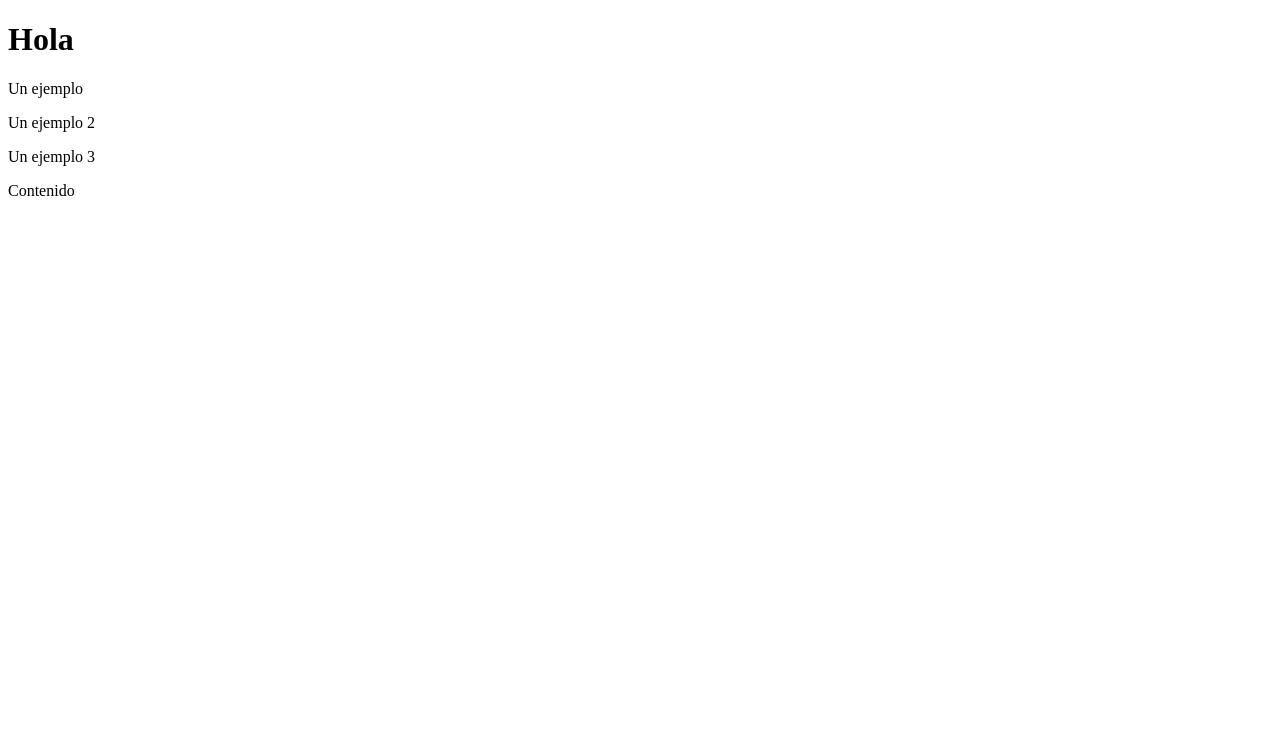
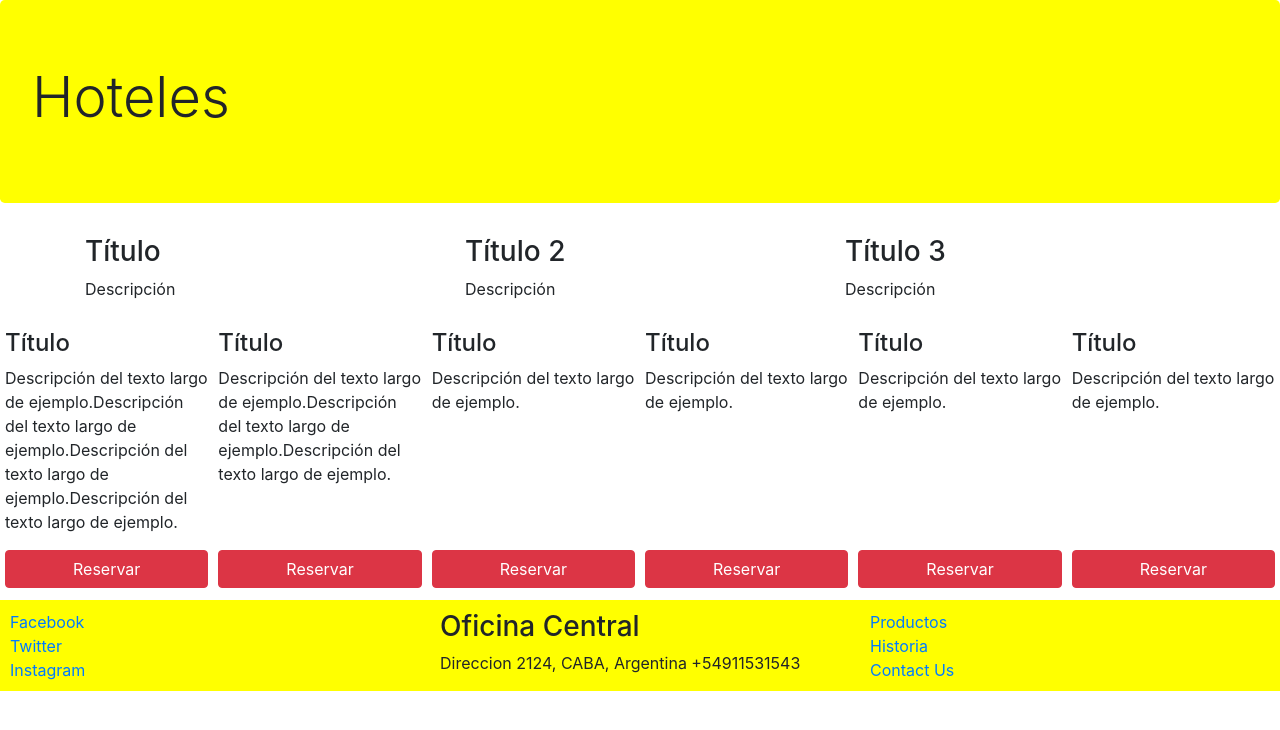
Before and after one commit to SantiBalbiani/Bootstrap_Test, a website: page index.html in a window 1280 px wide. Drawn offline with nearby package versions, Linux system fonts and the light colour scheme.

Commit message:
agregamos footer y estilos con flex

```diff
--- /dev/null
+++ b/css/main.css
@@ -0,0 +1,20 @@
+.jumbotronModif{
+    background-color: yellow;
+}
+
+.elFooter{
+    background-color: yellow;
+    padding: 10px 10px 0 10px;
+    margin-top: 10px;
+}
+
+.cardHotel{
+    flex: 1 150px;
+    padding: 2px 5px 2px 5px;
+    margin-top: 10px;
+}
+
+.btn-reserva{
+width: 100%;
+
+}
--- a/index.html
+++ b/index.html
@@ -1,14 +1,136 @@
-<!DOCTYPE html>
-<html>
-<head>
-    <meta charset="UTF-8">
-    <title> Titulo</title>
-</head>
-<h1> Hola</h1>
-<body>
-    <p> Un ejemplo </p>
-    <p> Un ejemplo 2 </p>
-    <p> Un ejemplo 3</p>
-    Contenido
-</body>
+<!doctype html>
+<html lang="en">
+  <head>
+    <!-- Required meta tags -->
+    <meta charset="utf-8">
+    <meta name="viewport" content="width=device-width, initial-scale=1, shrink-to-fit=no">
+
+    <!-- Bootstrap CSS -->
+   <link rel="stylesheet" href="node_modules/bootstrap/dist/css/bootstrap.min.css">
+   <link rel="stylesheet" href="css/main.css">
+    <title>Hello, world!</title>
+  </head>
+  <body>
+    <div class="jumbotron jumbotronModif">
+        <h1 class="display-4">Hoteles</h1>
+
+      </div>
+<div class="container">
+      <div class="row">
+          <div class="col-sm-4">
+
+            <h3>Título</h3>
+            <p>Descripción</p>
+          </div>
+          <div class="col-sm-4">
+
+            <h3>Título 2</h3>
+            <p>Descripción</p>
+          </div>
+          <div class="col-sm-4">
+
+            <h3>Título 3</h3>
+            <p>Descripción</p>
+          </div>
+      </div>
+    </div>
+  <div class="d-flex flex-wrap flex-row-reverse">
+
+
+    <div class="cardHotel d-flex flex-column justify-content-between">
+        <div>
+          <h4>Título</h4>
+          <p>Descripción del texto largo de ejemplo.</p>
+        </div>
+        <div>
+          <button class="btn btn-danger btn-reserva" type="button">Reservar</button>
+        </div>
+        </div>
+
+
+        <div class="cardHotel d-flex flex-column justify-content-between">
+            <div>
+              <h4>Título</h4>
+              <p>Descripción del texto largo de ejemplo.</p>
+            </div>
+            <div>
+              <button class="btn btn-danger btn-reserva" type="button">Reservar</button>
+            </div>
+            </div>
+
+            <div class="cardHotel d-flex flex-column  justify-content-between">
+                <div>
+                  <h4>Título</h4>
+                  <p>Descripción del texto largo de ejemplo.</p>
+                </div>
+                <div>
+                  <button class="btn btn-danger btn-reserva" type="button">Reservar</button>
+                </div>
+                </div>
+
+                <div class="cardHotel d-flex flex-column justify-content-between">
+                    <div>
+                      <h4>Título</h4>
+                      <p>Descripción del texto largo de ejemplo.</p>
+                    </div>
+                    <div>
+                      <button class="btn btn-danger btn-reserva" type="button">Reservar</button>
+                    </div>
+                    </div>
+
+                    <div class="cardHotel d-flex flex-column justify-content-between">
+                        <div>
+                          <h4>Título</h4>
+                          <p>Descripción del texto largo de ejemplo.Descripción del texto largo de ejemplo.Descripción del texto largo de ejemplo.</p>
+                        </div>
+                        <div>
+                          <button class="btn btn-danger btn-reserva" type="button">Reservar</button>
+                        </div>
+                        </div>
+
+                        <div class="cardHotel d-flex flex-column justify-content-between">
+                            <div>
+                              <h4>Título</h4>
+                              <p>Descripción del texto largo de ejemplo.Descripción del texto largo de ejemplo.Descripción del texto largo de ejemplo.Descripción del texto largo de ejemplo.</p>
+                            </div>
+                            <div>
+                              <button class="btn btn-danger btn-reserva" type="button">Reservar</button>
+                            </div>
+                            </div>
+    </div>
+
+<footer class="elFooter">
+    <div class="row">
+    <div class="col-sm-4 d-flex flex-column">
+        <a href="http://facebook.com">Facebook </a>
+        <a href="http://facebook.com">Twitter </a>
+        <a href="http://facebook.com">Instagram </a>
+    </div>
+    <div class="col-sm-4">
+        <address>
+            <h3> Oficina Central</h3>
+            Direccion 2124, CABA, Argentina
+            +54911531543
+        </address>
+    </div>
+
+    <div class="col-sm-4 d-flex flex-column">
+        <a href="http://facebook.com">Productos </a>
+        <a href="http://facebook.com">Historia </a>
+        <a href="http://facebook.com">Contact Us </a>
+    </div>
+</div>
+</footer>
+    <!-- Optional JavaScript; choose one of the two! -->
+
+    <!-- Option 1: IMPORTANDO ARCHIVOS LOCALES -->
+    <script src="node_modules/jquery/dist/jquery.min.js"></script>
+    <script src="node_modules/popper.js/dist/popper.min.js"></script>
+    <script src="node_modules/bootstrap/dist/css/bootstrap.min.js"></script>
+    <!-- Option 2: jQuery, Popper.js, and Bootstrap JS
+    <script src="https://code.jquery.com/jquery-3.5.1.slim.min.js" integrity="sha384-DfXdz2htPH0lsSSs5nCTpuj/zy4C+OGpamoFVy38MVBnE+IbbVYUew+OrCXaRkfj" crossorigin="anonymous"></script>
+    <script src="https://cdn.jsdelivr.net/npm/popper.js@1.16.1/dist/umd/popper.min.js" integrity="sha384-9/reFTGAW83EW2RDu2S0VKaIzap3H66lZH81PoYlFhbGU+6BZp6G7niu735Sk7lN" crossorigin="anonymous"></script>
+    <script src="https://cdn.jsdelivr.net/npm/bootstrap@4.5.3/dist/js/bootstrap.min.js" integrity="sha384-w1Q4orYjBQndcko6MimVbzY0tgp4pWB4lZ7lr30WKz0vr/aWKhXdBNmNb5D92v7s" crossorigin="anonymous"></script>
+    -->
+  </body>
 </html>
```
Also changed, not shown: package.json (+7 -2 lines).
